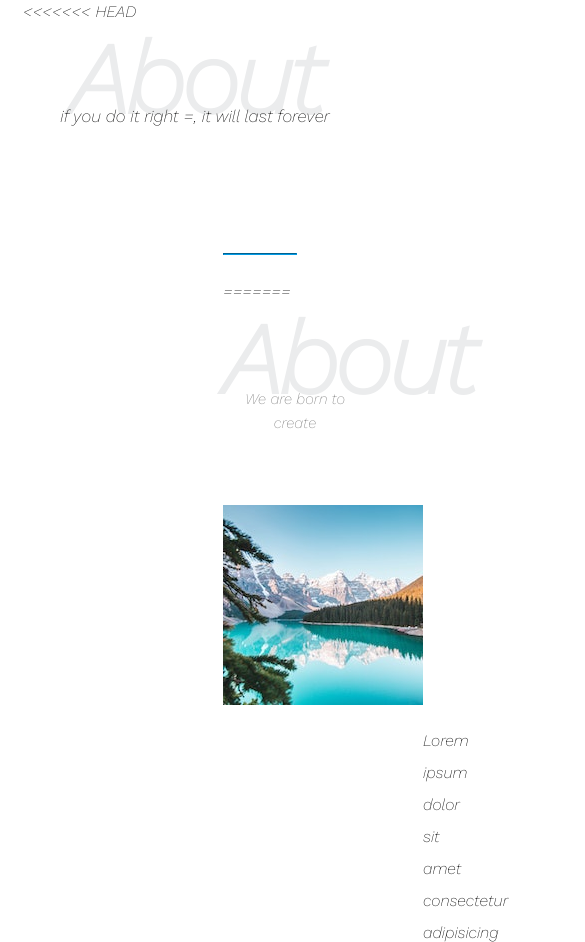
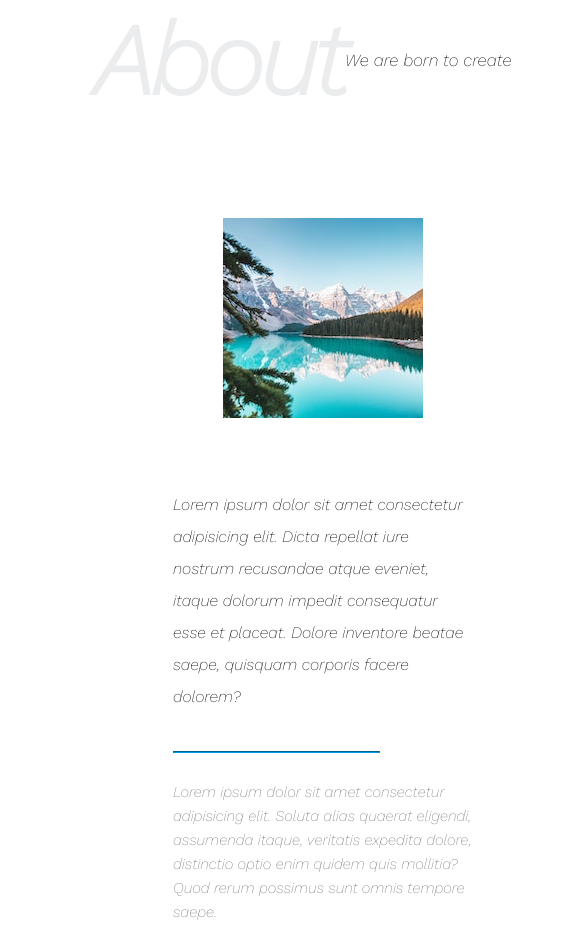
Before and after one commit to mohamed3idm68/my-First-Project, a plain HTML site: page index.html in a window 390 px wide. Shown: the part 4075-5017 px from the top of the page, 585 px wide, since content can reach past the window. Drawn offline with nearby package versions, Linux system fonts and the light colour scheme.

Commit message:
about to finish

```diff
--- a/css/leon.css
+++ b/css/leon.css
@@ -430,8 +430,16 @@ body {
     }
 
     @media (max-width:991px){
-        .about .info{
-            display: block;
+
+         .about {
+            width:590px;
+         }
+
+        .about .container{
+            display: flex;
+            flex-wrap: wrap;
+            justify-content: center;
+            align-items: center;
         }
 
         .about .info .imge {
@@ -447,6 +455,14 @@ body {
 
     .about .info .image {
        position: relative;
+
+    }
+
+    @media (max-width:767px) {
+        .about .info .image {
+            margin-left: 200px;
+        }
+
 
     }
 
@@ -479,10 +495,29 @@ body {
         margin-left: 200px;
 }
 
+@media (max-width:767px) {
+    .about .info .text {
+        flex:1;
+        margin-top:50px;
+        margin-left: 150px;
+    }
+
+
+}
+
 .about .info .text p:first-of-type{
    font-weight: 300;
    line-height: 2;
    margin-bottom: 30px;
+}
+
+@media (max-width:767px) {
+    .about .info .text p {
+        width:300px;
+
+    }
+
+
 }
 
 .about .info .text p:last-of-type {
@@ -490,8 +525,6 @@ body {
     line-height: 1.6;
     font-size: 15px;
 }
-
-
 
 
 .about .info .text hr {
--- a/index.html
+++ b/index.html
@@ -163,18 +163,6 @@
             <!-- about -->
             <div class="about">
                 <div class="container">
-<<<<<<< HEAD
-                    <h1 class="special-Heading" id="about">About</h1>
-                    <p>if you do it right =, it will last forever</p>
-                    <div class="info">
-                        <div class="image">
-                            <img src="" alt="">
-                        </div>
-                        <div class="text">
-                            <p></p>
-                            <hr>
-                            <p></p>
-=======
                     <h1 class="special-Heading">About</h1>
                     <p>We are born to create</p>
                     <div class="info">
@@ -185,13 +173,24 @@
                             <p>Lorem ipsum dolor sit amet consectetur adipisicing elit. Dicta repellat iure nostrum recusandae atque eveniet, itaque dolorum impedit consequatur esse et placeat. Dolore inventore beatae saepe, quisquam corporis facere dolorem?</p>
                             <hr>
                             <p>Lorem ipsum dolor sit amet consectetur adipisicing elit. Soluta alias quaerat eligendi, assumenda itaque, veritatis expedita dolore, distinctio optio enim quidem quis mollitia? Quod rerum possimus sunt omnis tempore saepe.</p>
->>>>>>> 75ddb07152863f8e8244909a7a27ecb48e61e39c
                         </div>
                     </div>
 
                 </div>
             </div>
             <!-- about -->
+            <!-- contact -->
+             <div class="contact">
+                <div class="container">
+                    <h1 class="special-heading">Contact</h1>
+                    <p>We are born to create</p>
+                    <div class="info">
+                        <p class="label"></p>
+                        <a href=""></a>
+                    </div>
+                </div>
+             </div>
+            <!-- contact -->
             <!-- footer -->
             <!-- footer -->
 
```
